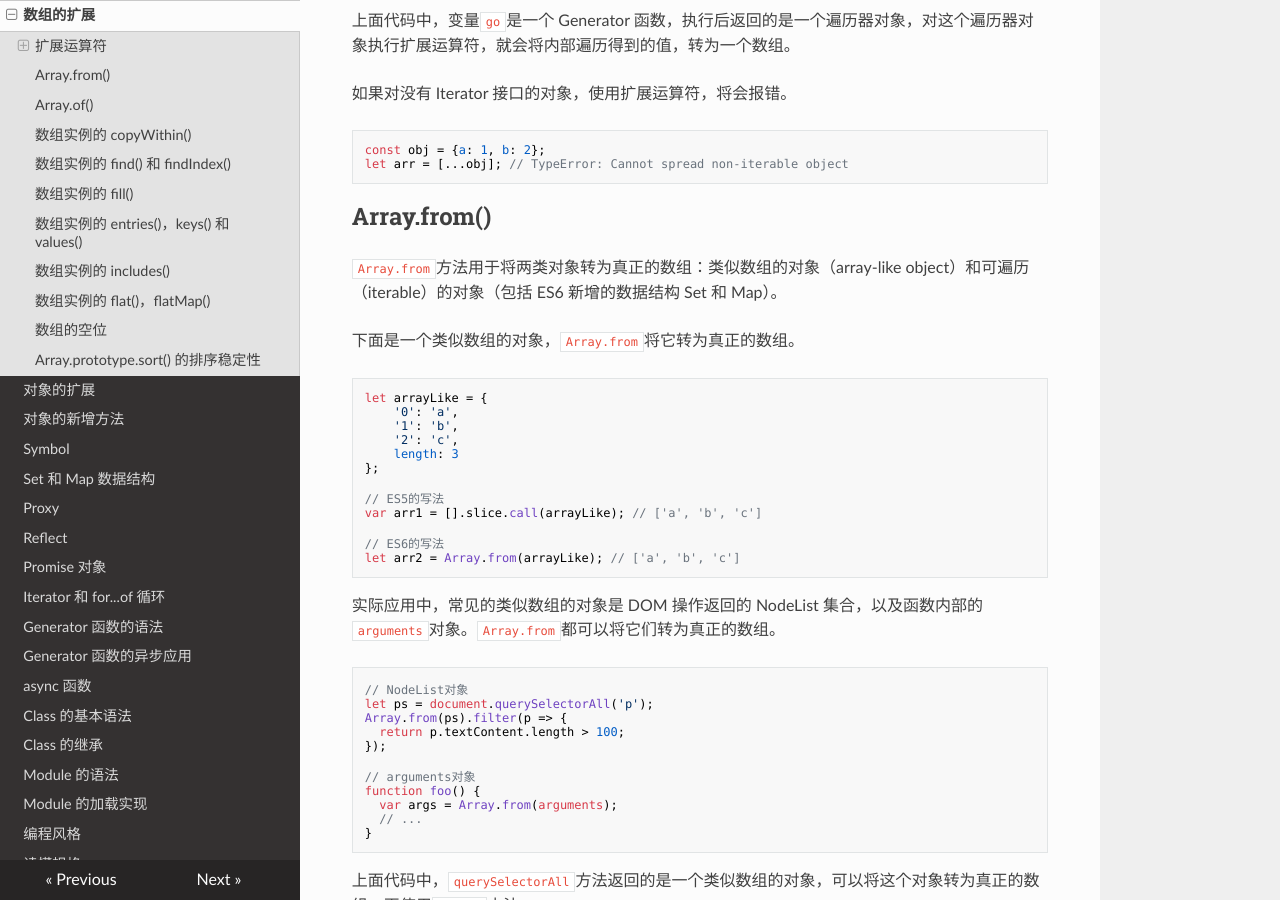
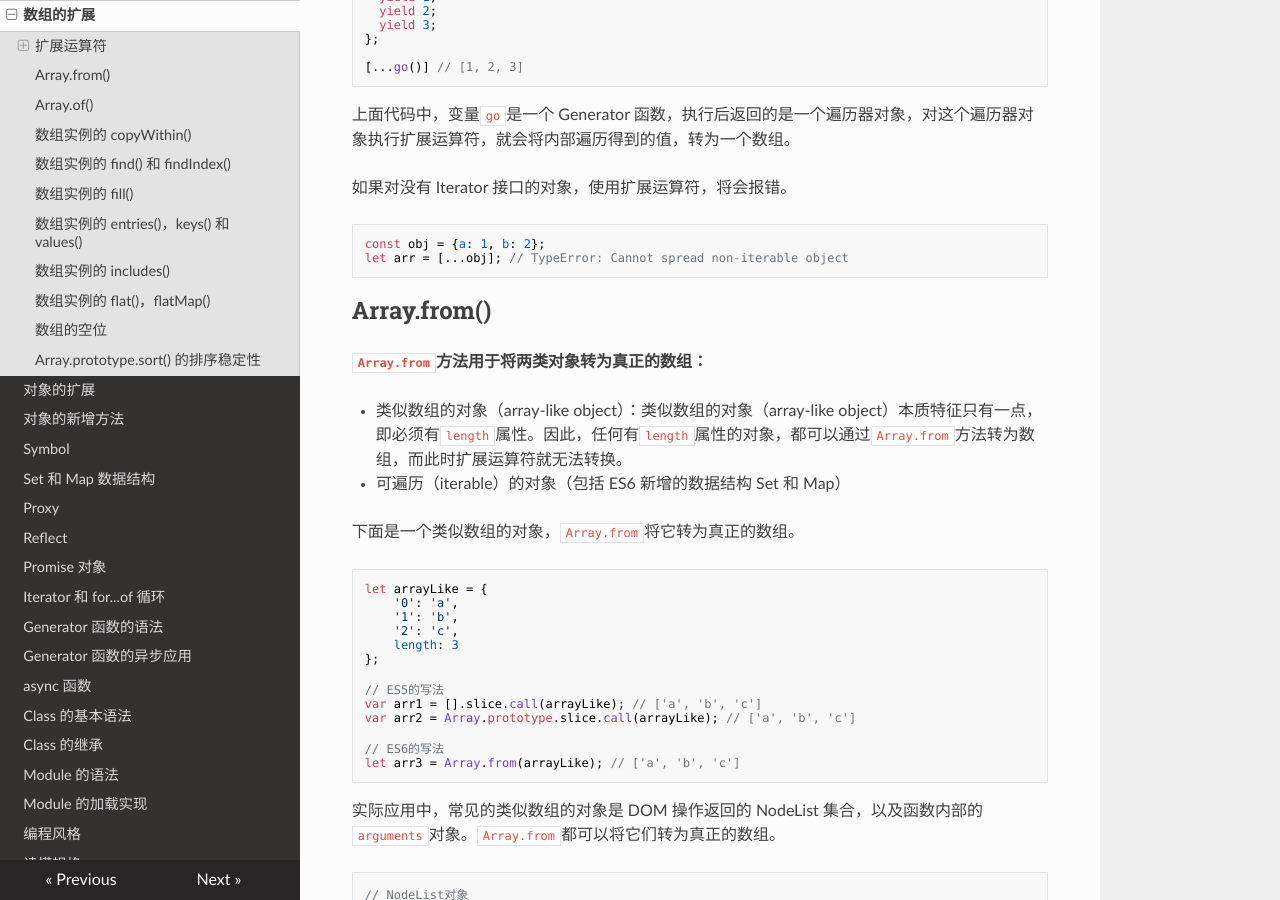
Before and after one commit to filefi/NotesOfES6, an MkDocs documentation site: the page built from docs/array.md, in a window 1280 px wide and 900 px high, scrolled down 6488 px. Built offline with MkDocs 1.6.1, drawn with Linux system fonts in a browser that asks for light colours; nearby versions of some CDN libraries; some of the changed text lies outside the part shown.

````diff
--- a/docs/array.md
+++ b/docs/array.md
@@ -4,7 +4,7 @@
 
 ### 含义
 
-扩展运算符（spread）是三个点（`...`）。它好比 rest 参数的逆运算，将一个数组转为用逗号分隔的参数序列。
+扩展运算符（spread）是三个点（`...`）。**扩展运算符会调用遍历器接口（`Symbol.iterator`），如果一个对象没有部署这个接口，就无法转换。**它好比 rest 参数的逆运算，将一个数组转为用逗号分隔的参数序列。
 
 ```javascript
 console.log(...[1, 2, 3])
@@ -285,7 +290,7 @@ str.split('').reverse().join('')
 
 **（5）实现了 Iterator 接口的对象**
 
-任何定义了遍历器（Iterator）接口的对象（参阅 Iterator 一章），都可以用扩展运算符转为真正的数组。
+**任何定义了遍历器（Iterator）接口的对象（参阅 Iterator 一章），都可以用扩展运算符转为真正的数组。**
 
 ```javascript
 let nodeList = document.querySelectorAll('div');
@@ -361,7 +366,10 @@ let arr = [...obj]; // TypeError: Cannot spread non-iterable object
 
 ## Array.from()
 
-`Array.from`方法用于将两类对象转为真正的数组：类似数组的对象（array-like object）和可遍历（iterable）的对象（包括 ES6 新增的数据结构 Set 和 Map）。
+**`Array.from`方法用于将两类对象转为真正的数组：**
+
+- 类似数组的对象（array-like object）：类似数组的对象（array-like object）本质特征只有一点，即必须有`length`属性。因此，任何有`length`属性的对象，都可以通过`Array.from`方法转为数组，而此时扩展运算符就无法转换。
+- 可遍历（iterable）的对象（包括 ES6 新增的数据结构 Set 和 Map）
 
 下面是一个类似数组的对象，`Array.from`将它转为真正的数组。
 
@@ -375,9 +383,10 @@ let arrayLike = {
 
 // ES5的写法
 var arr1 = [].slice.call(arrayLike); // ['a', 'b', 'c']
+var arr2 = Array.prototype.slice.call(arrayLike); // ['a', 'b', 'c']
 
 // ES6的写法
-let arr2 = Array.from(arrayLike); // ['a', 'b', 'c']
+let arr3 = Array.from(arrayLike); // ['a', 'b', 'c']
 ```
 
 实际应用中，常见的类似数组的对象是 DOM 操作返回的 NodeList 集合，以及函数内部的`arguments`对象。`Array.from`都可以将它们转为真正的数组。
@@ -429,7 +438,7 @@ function foo() {
 [...document.querySelectorAll('div')]
 ```
 
-扩展运算符背后调用的是遍历器接口（`Symbol.iterator`），如果一个对象没有部署这个接口，就无法转换。`Array.from`方法还支持类似数组的对象。所谓类似数组的对象，本质特征只有一点，即必须有`length`属性。因此，任何有`length`属性的对象，都可以通过`Array.from`方法转为数组，而此时扩展运算符就无法转换。
+**扩展运算符背后调用的是遍历器接口（`Symbol.iterator`），如果一个对象没有部署这个接口，就无法转换。**`Array.from`方法还支持类似数组的对象。所谓类似数组的对象，本质特征只有一点，即必须有`length`属性。因此，任何有`length`属性的对象，都可以通过`Array.from`方法转为数组，而此时扩展运算符就无法转换。
 
 ```javascript
 Array.from({ length: 3 });
@@ -589,6 +598,8 @@ i32a.copyWithin(0, 2);
 
 // 对于没有部署 TypedArray 的 copyWithin 方法的平台
 // 需要采用下面的写法
+[].copyWithin.call(new Int32Array([1, 2, 3, 4, 5]), 0, 2);
+// Int32Array [3, 4, 5, 4, 5]
 [].copyWithin.call(new Int32Array([1, 2, 3, 4, 5]), 0, 3, 4);
 // Int32Array [4, 2, 3, 4, 5]
 ```
````
Also changed, not shown: other parts of docs/array.md (+5 -0 lines).
